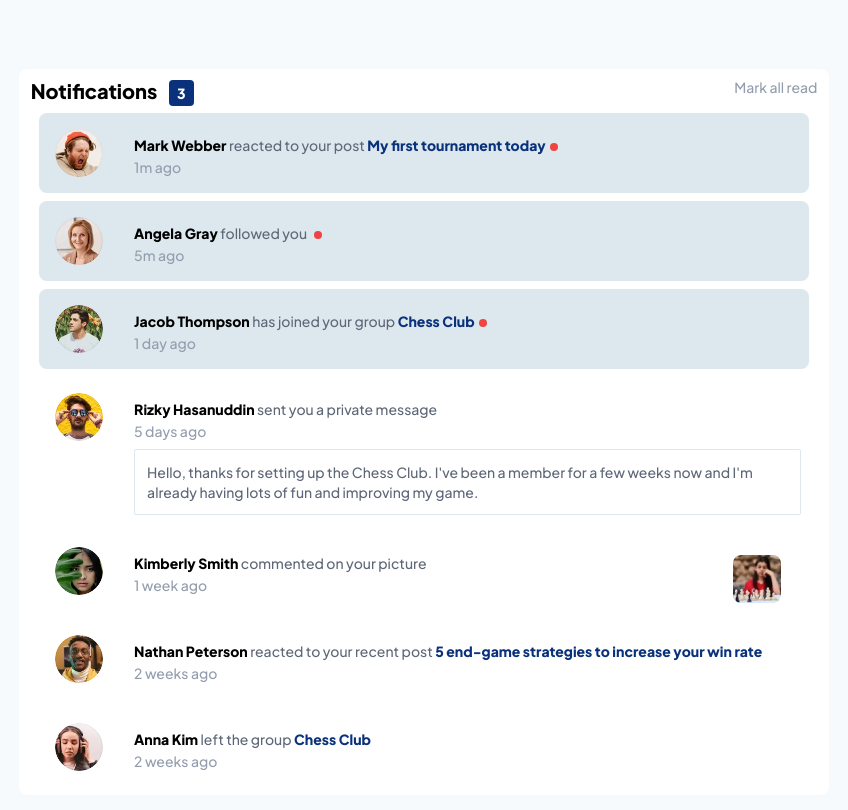
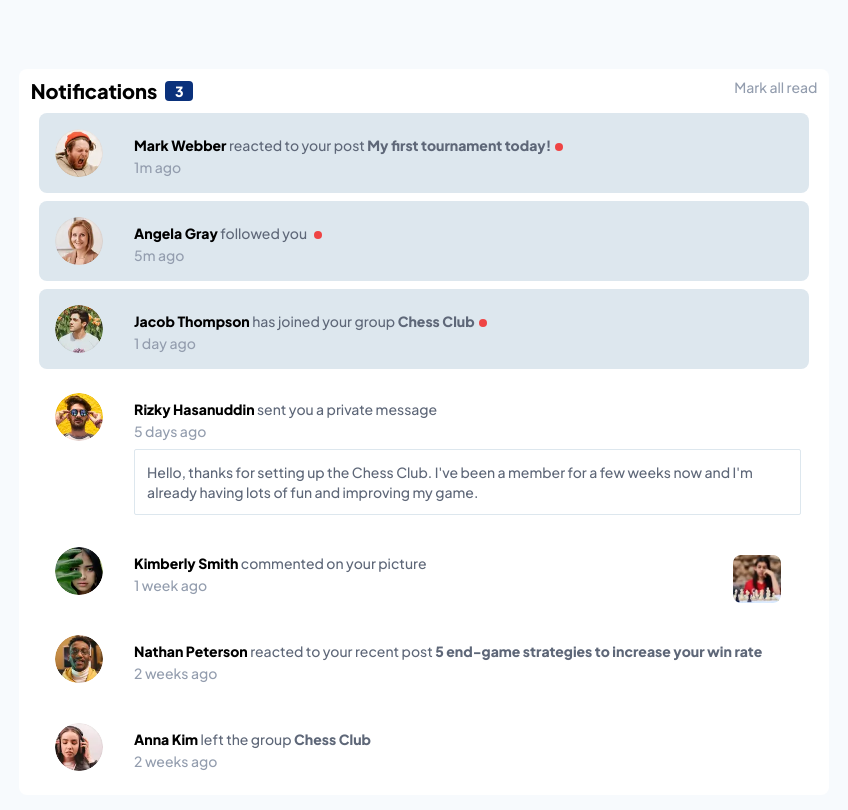
Before and after one commit to vignesh-prakasam/notifications, a React (Vite) app: page / in a window 1280 px wide. Shown: the top 810 px of the page, without its empty margins (216-1064 px from the left). Built offline with nearby package versions, Linux system fonts and the light colour scheme.

Commit message:
final touches with active states

```diff
--- a/src/App.jsx
+++ b/src/App.jsx
@@ -12,7 +12,7 @@ import chessImage from './assets/images/image-chess.webp'
 
 function App() {
   const [messages, setMessages] = useState([
-    {avatar: avatarMarkWebber,  name: "Mark Webber", entity:"My first tournament today", event:"reacted to your post", timeAgo:"1m ago"},
+    {avatar: avatarMarkWebber,  name: "Mark Webber", entity:"My first tournament today!", event:"reacted to your post", timeAgo:"1m ago"},
     {avatar: avatarAngelaGray , name:"Angela Gray" ,entity:"" ,event:"followed you" , timeAgo:"5m ago"},
     {avatar: avatarJacobThompson , name:"Jacob Thompson" ,entity:"Chess Club" ,event:"has joined your group" ,timeAgo:"1 day ago"},
     {avatar: avatarRizkyHasanuddin , name:"Rizky  Hasanuddin" ,entity:"" ,event:"sent you a private message", message:"Hello, thanks for setting up the Chess Club. I've been a member for a few weeks now and I'm already having lots of fun and improving my game." ,timeAgo:"5 days ago", status: "read"},
@@ -41,18 +41,17 @@ function App() {
   return (
     <main>
       <div className="flex flex-col min-h-screen justify-center items-center">
-        <div className="flex flex-col bg-white w-2/3 h-full rounded-lg">
+        <div className="flex flex-col bg-white sm:w-2/3 w-full h-full rounded-lg">
           <div className="flex justify-between mt-2 mx-3">
-            <div>
+            <div className="flex items-center">
               <h1 className="text-left font-bold text-xl">
-                Notifications{" "}
-                <span className="size-10 bg-primary-blue ml-2 py-1 px-2 rounded text-white text-sm font-semibold">
-                  {" "}
-                  {countOfMessagesWithUndefinedStatus}{" "}
-                </span>
+                Notifications
               </h1>
+              <span className="h-5 w-7 bg-primary-blue ml-2 text-center rounded text-white text-sm font-semibold">
+                {countOfMessagesWithUndefinedStatus}
+              </span>
             </div>
-            <a className="text-left text-neutral-grayish-blue text-sm" href="#" onClick={markAllasRead}i>
+            <a className="text-left text-neutral-grayish-blue text-sm hover:text-primary-blue" href="#" onClick={markAllasRead}>
               Mark all read
             </a>
           </div>
--- a/src/Message.jsx
+++ b/src/Message.jsx
@@ -13,7 +13,7 @@ export default function Message({index, avatar, name, entity, event, message, pi
                                 <div>
                                     <strong className="text-sm font-bold">{name}</strong>
                                     <span className="text-sm text-neutral-dark-grayish-blue"> {event} </span>
-                                    <a href="#" className="text-primary-blue font-bold text-sm">{entity}</a>
+                                    <a href="#" className="text-neutral-dark-grayish-blue hover:text-primary-blue font-semibold text-sm">{entity}</a>
                                     { !status && <span className="inline-block w-2 h-2 bg-red-500 rounded-full ml-1"></span>}
                                     <p className="text-neutral-grayish-blue text-sm text-left ">{timeAgo}</p>
                                 </div>
@@ -25,8 +25,8 @@ export default function Message({index, avatar, name, entity, event, message, pi
                 </div>
                 {
                     message &&
-                <div className="rounded-sm border-[1px] border-neutral-light-grayish-blue-2 my-2">
-                    <p className="p-3 text-neutral-dark-grayish-blue text-sm  text-left">{message}</p>
+                <div className="rounded-sm border-[1px] border-neutral-light-grayish-blue-2 my-2 group">
+                    <p className="p-3 text-neutral-dark-grayish-blue text-sm  text-left group-hover:bg-neutral-light-grayish-blue-2">{message}</p>
                 </div>
                 }
 
```
